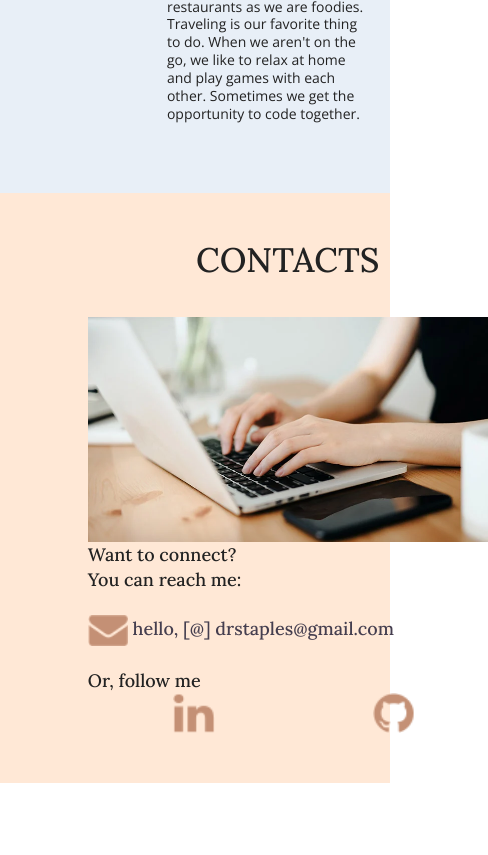
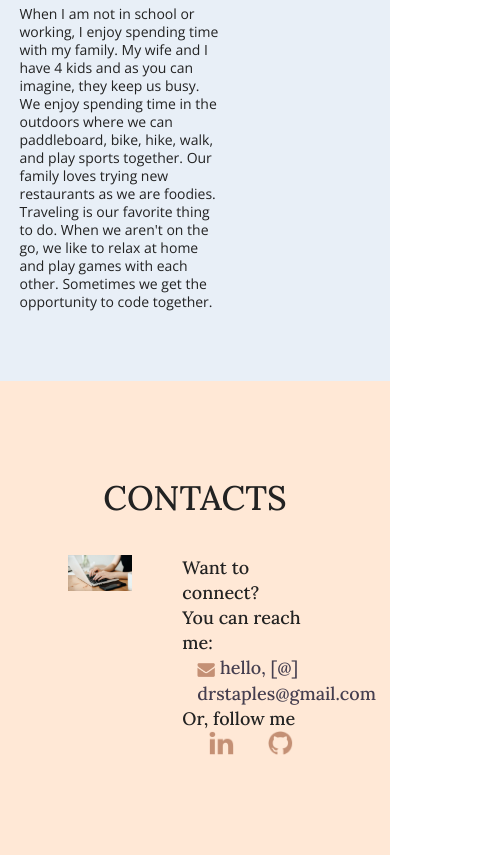
Before and after one commit to staplesdr/portfolio, a website: page index.html in a window 390 px wide. Shown: the part 5817-6672 px from the top of the page, 488 px wide, since content can reach past the window. Before the commit the page ends 6600 px from the top, so only its background shows below. Drawn offline with nearby package versions, Linux system fonts and the light colour scheme.

Commit message:
Updating tablet version

```diff
--- a/css/main.css
+++ b/css/main.css
@@ -345,7 +345,11 @@ header h1 {
   flex-flow: row wrap;
 }
 
-.connect h2 {
+#about p {
+  margin: 20px 0;
+}
+
+#contact h2 {
   margin-bottom: 40px;
   font-size: 2.125em;
   text-transform: uppercase;
@@ -353,11 +357,7 @@ header h1 {
   text-align: center;
 }
 
-#about p {
-  margin: 20px 0;
-}
-
-footer .social-icons {
+#contacts .social-icons {
   width: 12.5em;
   justify-content: space-between;
 }
@@ -471,7 +471,7 @@ footer .social-icons {
     line-height: 1.25;
   }
 
-  /* Header */
+   Header
   header {
     justify-content: space-around;
     padding: 10px 0;
@@ -516,10 +516,6 @@ footer .social-icons {
     width: 30%;
   }
 
-  #projects h2 {
-    margin-bottom: 20px;
-  }
-
   #projects article {
     display: flex;
     justify-content: center;
@@ -534,7 +530,7 @@ footer .social-icons {
     text-align: justify;
   }
 
-  /* About */
+   About
   #about article {
     display: flex;
     justify-content: space-between;
@@ -548,22 +544,50 @@ footer .social-icons {
   width: 58%;
  }
 
- /* Footer */
+  /* Footer */
+
+ #contact .content-wrapper {
+  width: 65%;
+  margin: 100px 0;
+ }
 
  #contact .footer-content {
   display: flex;
   justify-content: space-between;
+  align-items: center;
+  flex-direction: row;
  }
 
- footer .social-icons {
-  width: 25em;
+ #contact .connect {
+  display: flex;
   justify-content: space-between;
+  margin-bottom: 0;
+  width: 100%;
  }
-}
+
+ #contact img {
+  width: 100%;
+  margin-left: 0;
+ }
+
+ #contact .contact-social {
+  display: flex;
+  justify-content: space-between;
+  align-items: center;
+  flex-flow: row wrap;
+  width: 55%;
+  padding-left: 50px;
+ }
+
+ #contact .social-icons p {
+  width: 30%;
+  justify-content: space-around;
+
+ }
 
 
 @media only screen and (min-width:1200px) {
- /*Desktop Styles here */
+ /* Desktop Styles here */
 
   header {
     padding: 15px 0;
--- a/index.html
+++ b/index.html
@@ -141,9 +141,9 @@
 
       <footer id="contact">
         <div class="content-wrapper">
+          <h2>Contacts</h2>
           <div class="footer-content">
             <div class="connect">
-              <h2>Contacts</h2>
                 <div class="contact-photo">
                   <img src="img/connect.png" alt="Contact image" id="contact-img" />
                 </div>
@@ -153,7 +153,6 @@
                 <a href="mailto:drstaples@gmail.com">
                 <h4 id="envelope"><img src="img/envelope.png" alt="envelope"> hello, [@] drstaples@gmail.com</h4></a>
                 <h4 id="socialmedia-header">Or, follow me</h4>
-              </div>
                   <div class="social-icons">
                     <p>
                       <a href="https://www.linkedin.com/in/david-staples-1923ba211/"><img src="img/linkedin.png" alt="linkedin logo"></a>
@@ -161,6 +160,7 @@
                     <p>
                       <a href="https://github.com/staplesdr"><img src="img/git-hub.png" alt="git-hub logo"></a>
                     </p>
+                  </div>
               </div>
             </div>
           </div>
```
Lines whose indentation alone changed are shown as unchanged.
